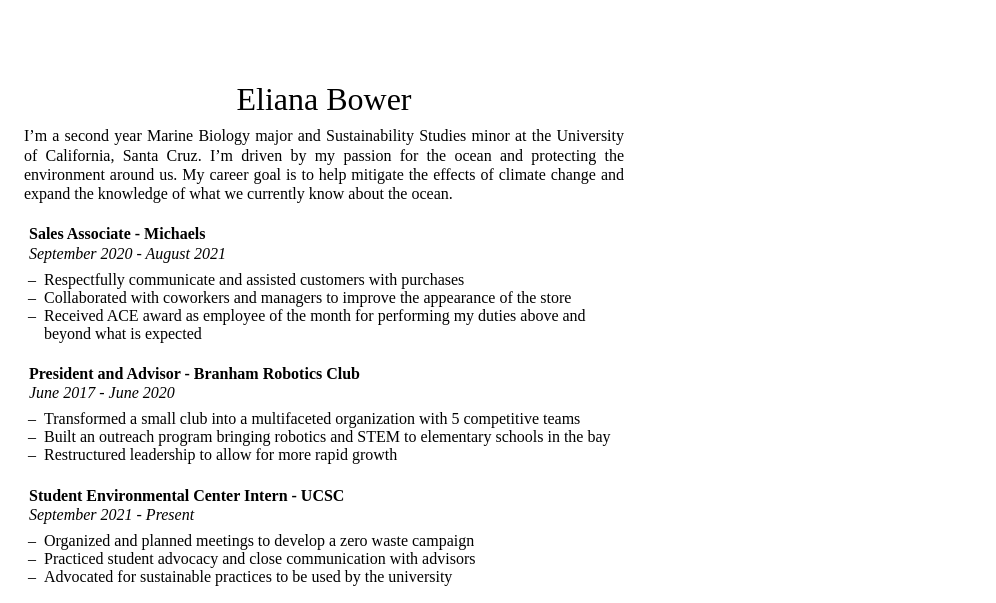
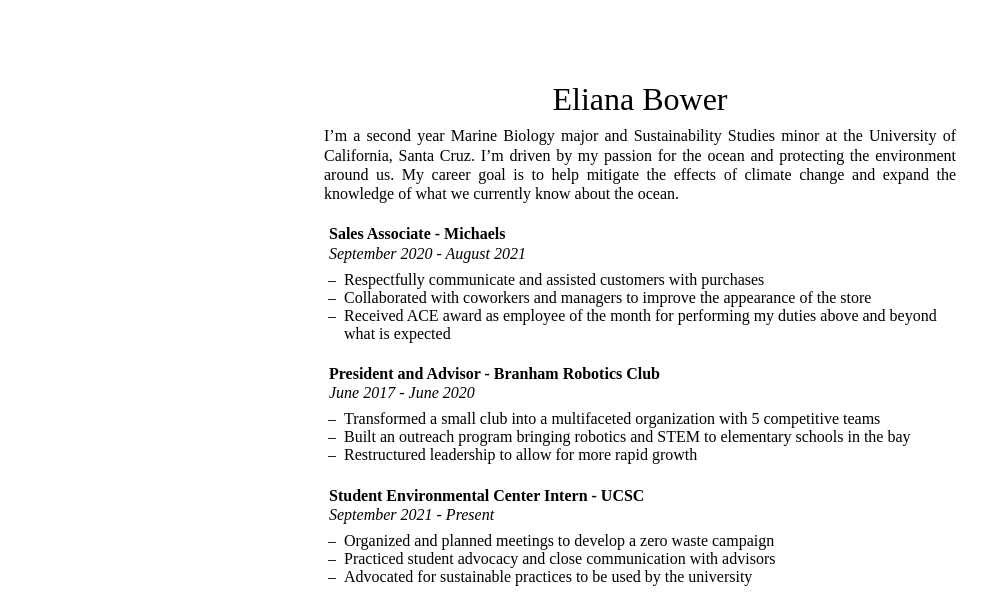
Before and after one commit to elianabower/elianabower.com, a Jekyll site: the page built from index.md, in a window 1280 px wide. Shown: the top 603 px of the page, without its empty margins (0-996 px from the left). Built offline with Jekyll 4.4.1, drawn with Linux system fonts in a browser that asks for light colours.

Commit message:
Content padding adjusted

```diff
--- a/_sass/main.scss
+++ b/_sass/main.scss
@@ -19,10 +19,10 @@
 }
 
 #content {
-    max-width: 600px;
+    max-width: 632px;
     margin: auto;
-    margin-left: 16px;
-    margin-right: 16px;
+    padding-left: 16px;
+    padding-right: 16px;
 }
 
 .experience {
```
